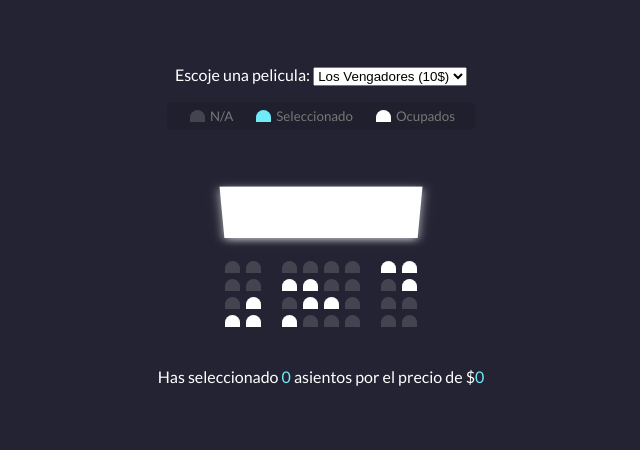
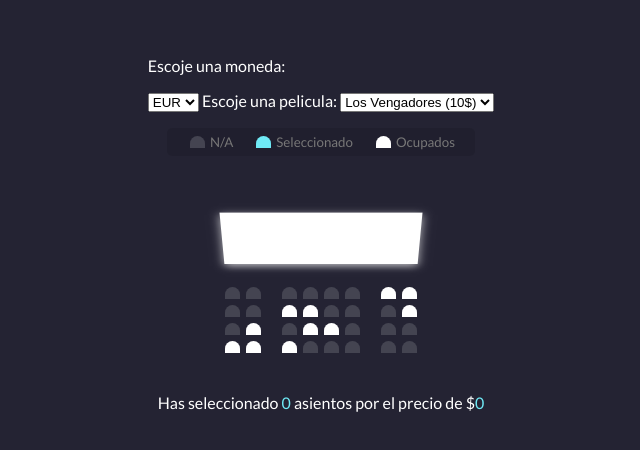
Before and after one commit to luisy9/PEC1, a plain HTML site: page PEC1_Ej2_3/index.html in a window 1280 px wide. Shown: the part 172-622 px from the top of the page, without its empty margins (319-959 px from the left). Drawn offline with Linux system fonts and the light colour scheme; a web font is replaced by a local one.

Commit message:
add select moneda

```diff
--- a/PEC1_Ej2_3/index.html
+++ b/PEC1_Ej2_3/index.html
@@ -8,6 +8,30 @@
   </head>
   <body>
     <div class="container-cine">
+      <p>Escoje una moneda:</p>
+      <select id="tipo-moneda">
+        <option value="AED">AED</option>
+        <option value="AUD">AUD</option>
+        <option value="BGN">BGN</option>
+        <option value="BRL">BRL</option>
+        <option value="BSD">BSD</option>
+        <option value="CAD">CAD</option>
+        <option value="CHF">CHF</option>
+        <option value="CLP">CLP</option>
+        <option value="CNY">CNY</option>
+        <option value="COP">COP</option>
+        <option value="CZK">CZK</option>
+        <option value="DKK">DKK</option>
+        <option value="DOP">DOP</option>
+        <option value="EGP">EGP</option>
+        <option value="EUR" selected>EUR</option>
+        <option value="FJD">FJD</option>
+        <option value="GBP">GBP</option>
+        <option value="GTQ">GTQ</option>
+        <option value="HKD">HKD</option>
+        <option value="HUF">HUF</option>
+      </select>
+  </select>
       <labale>Escoje una pelicula:</labale>
       <select id="pelicula">
         <option value="10">Los Vengadores (10$)</option>
```
